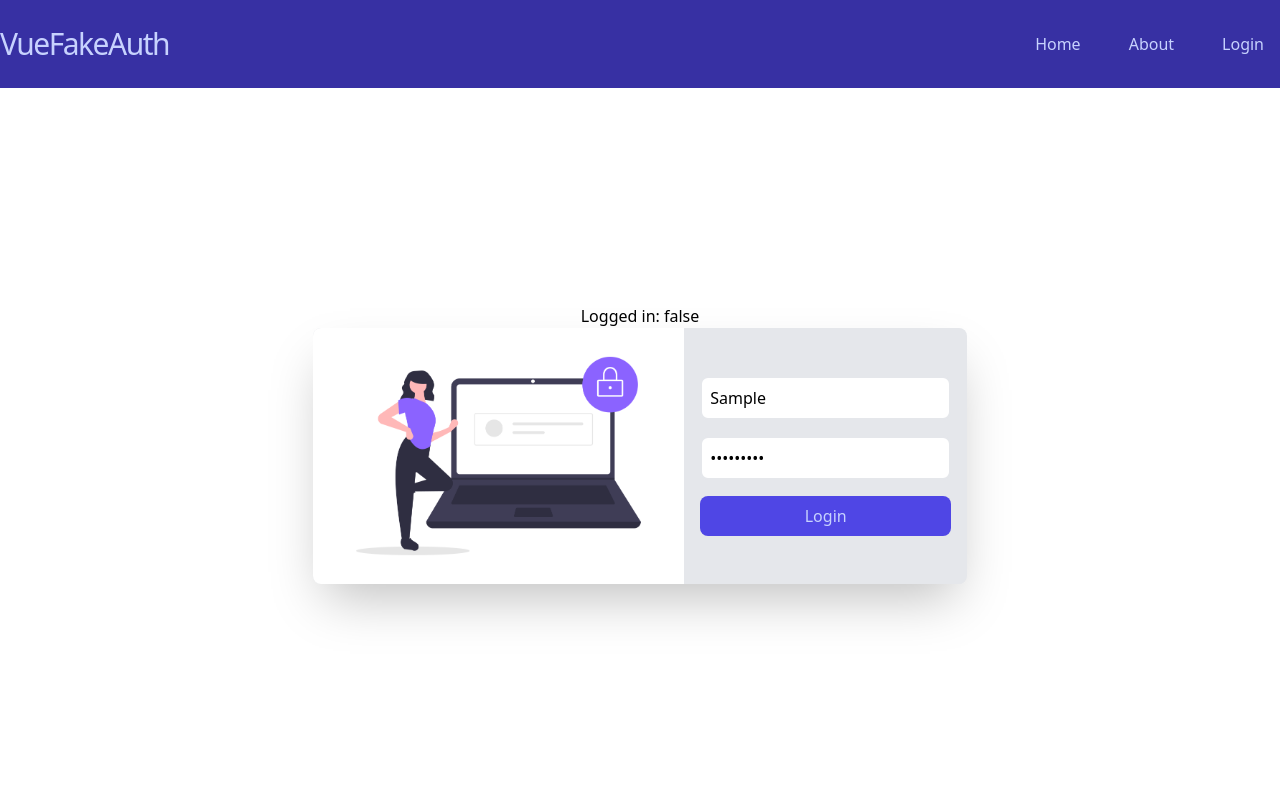
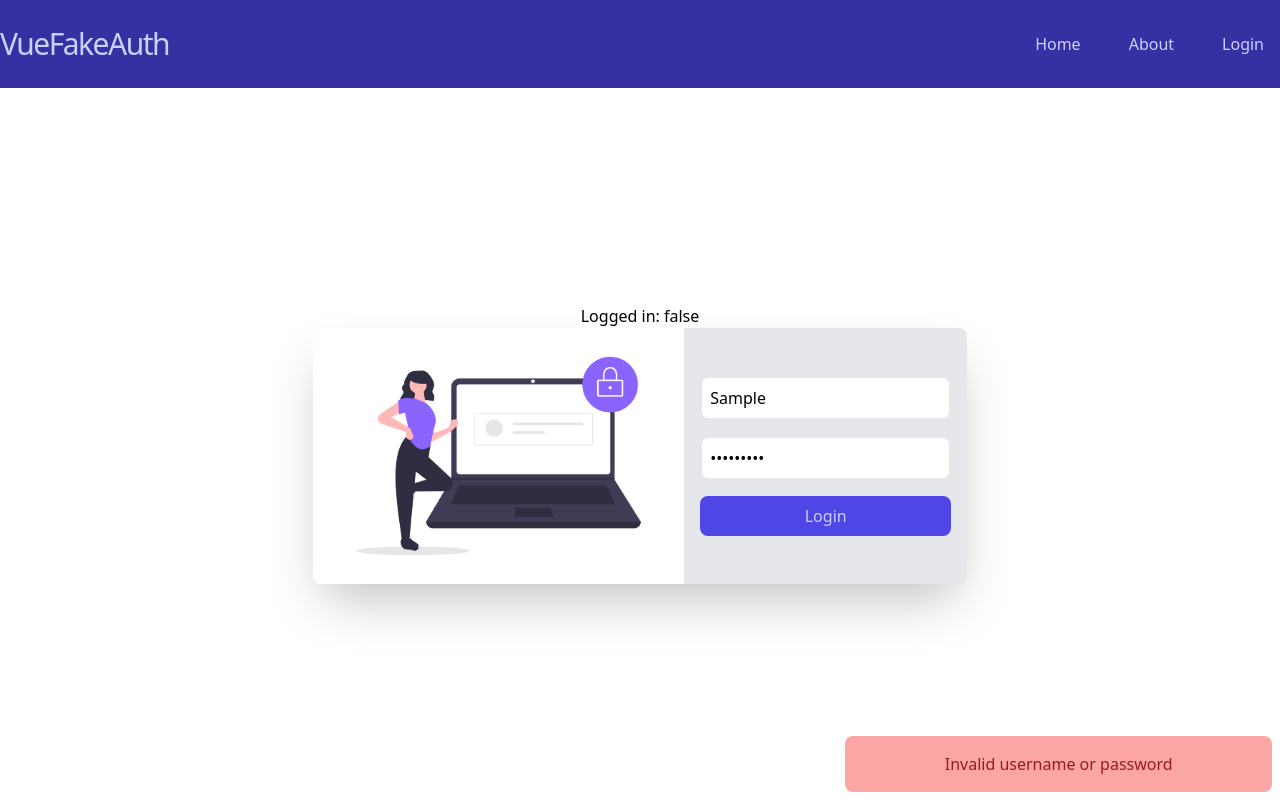
Before and after one commit to rromanv/vuefakeauth, a Vue app: page /login in a window 1280 px wide. Both pictures are taken after typing "Sample", "Sample123" into the empty fields and a click on the button "Login". Built offline with nearby package versions, Linux system fonts and the light colour scheme.

Commit message:
Finished

```diff
--- a/package.json
+++ b/package.json
@@ -7,6 +7,7 @@
     "serve": "vite preview"
   },
   "dependencies": {
+    "@vueuse/core": "^6.6.1",
     "vue": "^3.2.16",
     "vue-router": "^4.0.12"
   },
--- /dev/null
+++ b/src/composable/useError.js
@@ -0,0 +1,11 @@
+import { ref } from "vue";
+
+const useError = () => {
+  const error = ref(null);
+  const setError = (value) => {
+    error.value = value;
+  };
+  return { error, setError };
+};
+
+export default useError;
--- a/src/pages/login.vue
+++ b/src/pages/login.vue
@@ -2,6 +2,7 @@
 import { ref } from "vue";
 import { useRouter } from "vue-router";
 import useAuth from "../composable/useAuth";
+import useError from "../composable/useError";
 
 const { isAuthenticated, login } = useAuth();
 
@@ -14,8 +15,17 @@
   login(username.value, password.value);
   if (isAuthenticated.value) {
     router.push("/");
+  } else {
+    setError("Invalid username or password");
+    start();
   }
 };
+
+const { error, setError } = useError();
+
+import { useTimeout, promiseTimeout } from "@vueuse/core";
+
+const { ready, start } = useTimeout(3000, { controls: true });
 </script>
 
 <template>
@@ -49,5 +59,11 @@
         </button>
       </form>
     </div>
+    <div
+      v-if="!ready && error"
+      class="absolute w-1/3 p-4 text-center text-red-800 bg-red-300 rounded-lg  bottom-2 right-2"
+    >
+      {{ error }}
+    </div>
   </div>
 </template>
```
Also changed, not shown: 1 other file (tests, documents, lock files or other folders).
